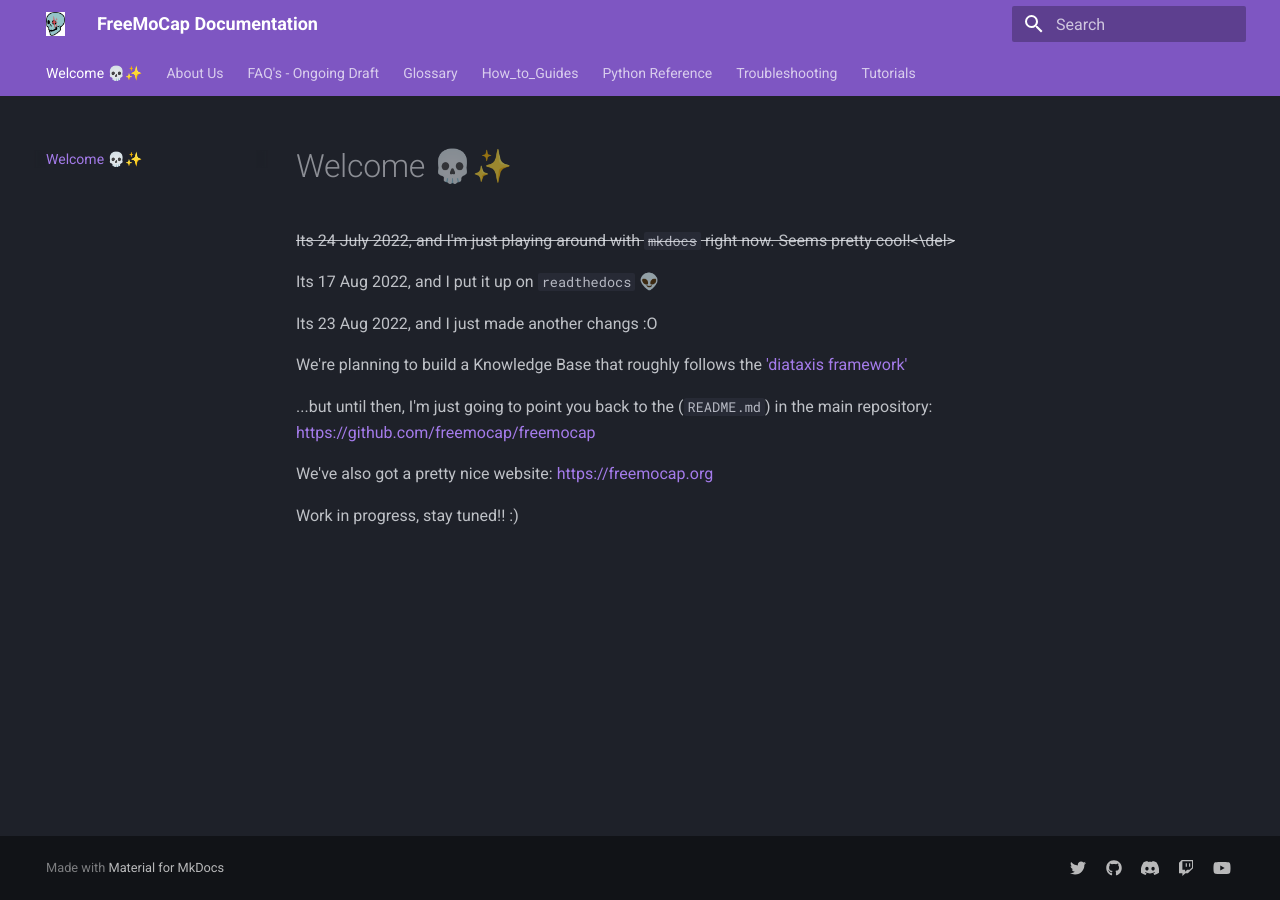
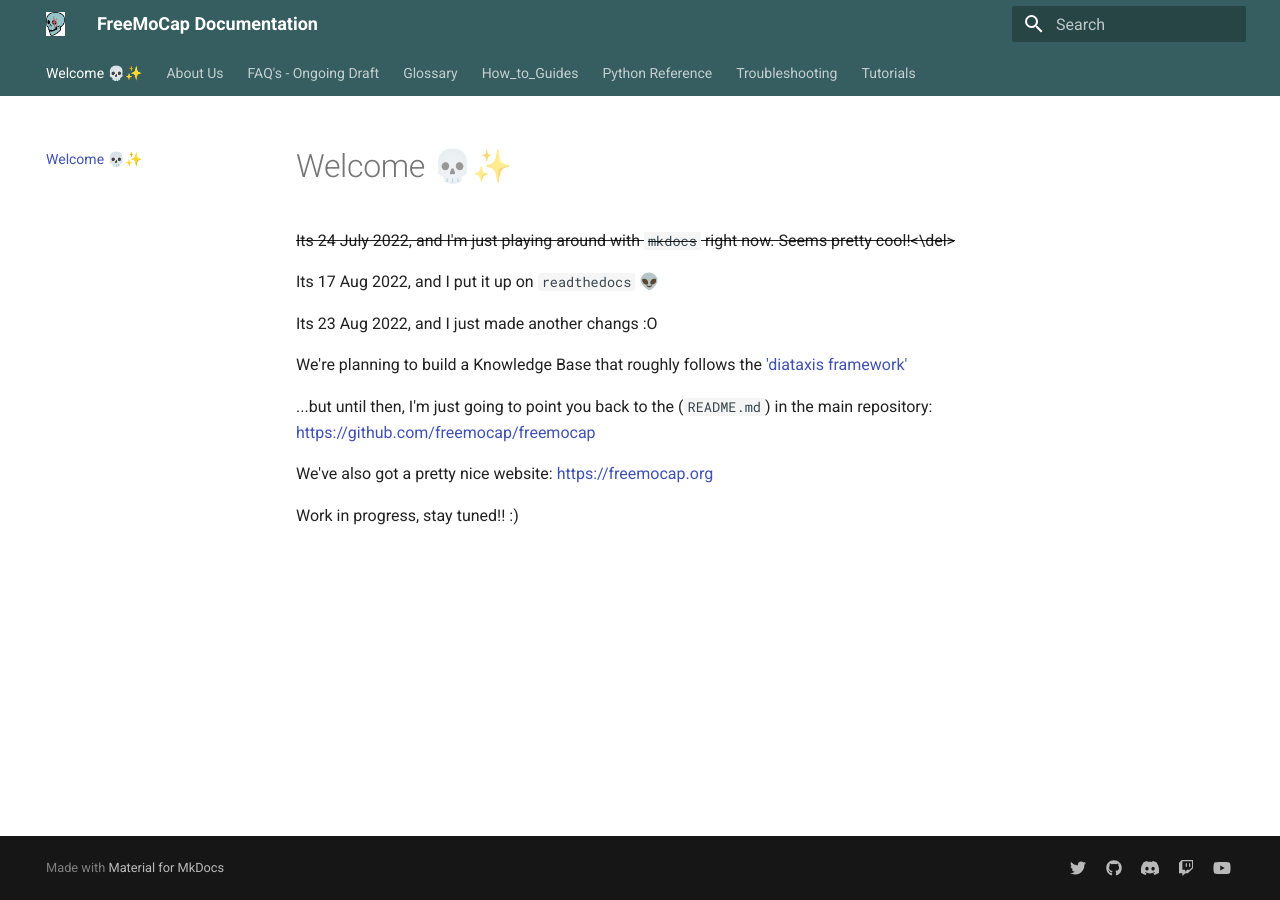
Before and after one commit to freemocap/documentation, an MkDocs documentation site: the page built from docs/index.md, in a window 1280 px wide. Built offline with MkDocs 1.6.1 and Material for MkDocs 9.7.7, drawn with Linux system fonts in a browser that asks for light colours.

Commit message:
add custom colors via `extra.css`: https://squidfunk.github.io/mkdocs-material/setup/changing-the-colors/#custom-colors

```diff
--- /dev/null
+++ b/docs/stylesheets/extra.css
@@ -0,0 +1,5 @@
+:root > * {
+  --md-primary-fg-color:        #365D5F;
+  --md-primary-fg-color--light: #A4D6D9;
+  --md-primary-fg-color--dark:  #d95157;
+}
--- a/mkdocs.yml
+++ b/mkdocs.yml
@@ -6,11 +6,10 @@
   favicon: assets/skelly_freemocap_favicon.ico
   features:
     - navigation.tabs
-  palette:
-    scheme: slate
-    primary: deep purple
-    accent: orange
 
+extra_css:
+  - stylesheets/extra.css
+  -
 # `nav` sets up the stuff on the left panel side bar of the main site
 # nav:
 #   - 'index.md'
```
Also changed, not shown: 1 other file.
